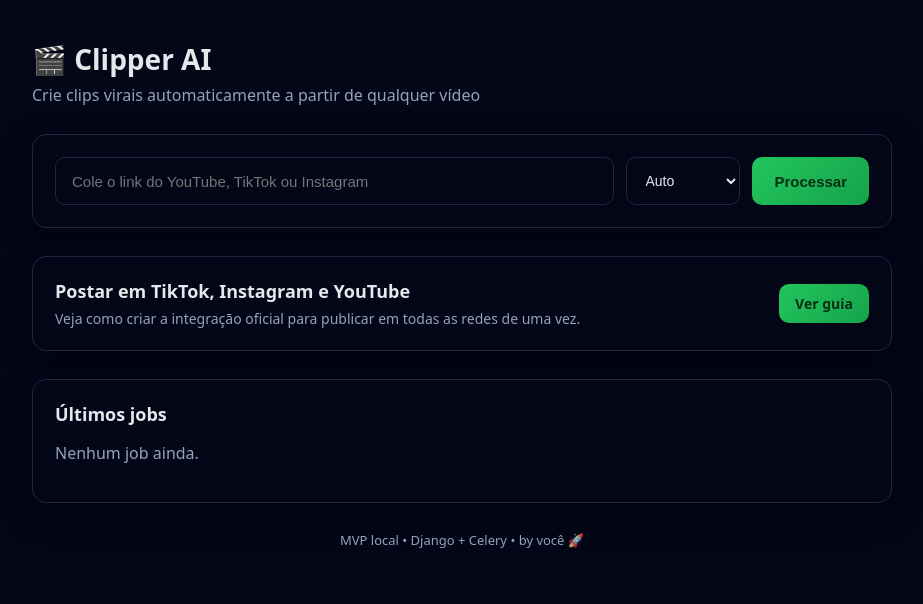
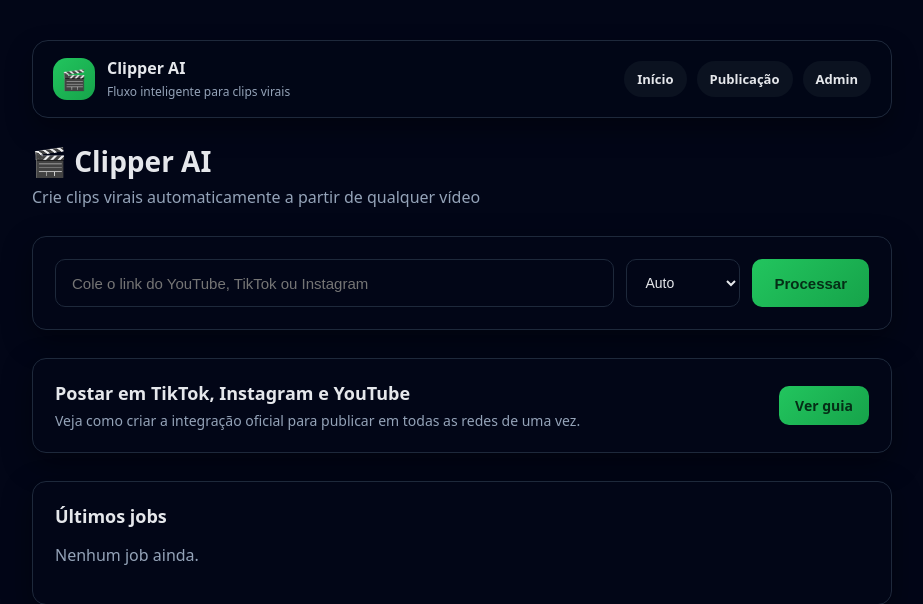
Before and after one commit to Lisbooa16/ia_clip, a Django app: page / in a window 1280 px wide. Shown: the top 604 px of the page, without its empty margins (178-1101 px from the left). Run offline with Django 5.2, Linux system fonts and the light colour scheme; data that the repository does not hold is empty; parts of the project's set-up code (start-up, migrations or seed data) failed here and were passed over.

Commit message:
Add shared navigation bar to clipper pages

```diff
--- a/clips/templates/clips/home.html
+++ b/clips/templates/clips/home.html
@@ -35,8 +35,74 @@
       max-width: 860px;
     }
 
+    .top-nav {
+      display: flex;
+      justify-content: space-between;
+      align-items: center;
+      gap: 16px;
+      padding: 16px 20px;
+      border-radius: 16px;
+      background: rgba(2, 6, 23, 0.9);
+      border: 1px solid var(--border);
+      box-shadow: 0 12px 26px rgba(0, 0, 0, 0.35);
+      flex-wrap: wrap;
+    }
+
+    .brand {
+      display: flex;
+      align-items: center;
+      gap: 12px;
+    }
+
+    .brand-mark {
+      width: 42px;
+      height: 42px;
+      border-radius: 14px;
+      background: linear-gradient(135deg, #22c55e, #16a34a);
+      display: grid;
+      place-items: center;
+      font-size: 20px;
+      color: #052e16;
+      font-weight: 800;
+    }
+
+    .brand-text strong {
+      display: block;
+      font-size: 16px;
+    }
+
+    .brand-text span {
+      font-size: 12px;
+      color: var(--muted);
+    }
+
+    .nav-links {
+      display: flex;
+      gap: 10px;
+      flex-wrap: wrap;
+    }
+
+    .nav-links a {
+      text-decoration: none;
+      padding: 8px 12px;
+      border-radius: 999px;
+      font-size: 13px;
+      font-weight: 700;
+      color: var(--text);
+      background: #0b1220;
+      border: 1px solid transparent;
+      transition: all 0.15s ease;
+    }
+
+    .nav-links a:hover {
+      color: var(--primary);
+      border-color: rgba(34, 197, 94, 0.5);
+      box-shadow: 0 6px 18px rgba(34, 197, 94, 0.2);
+    }
+
     header {
       margin-bottom: 28px;
+      margin-top: 24px;
     }
 
     header h1 {
@@ -205,6 +271,21 @@
 <body>
   <div class="app">
 
+    <nav class="top-nav">
+      <div class="brand">
+        <div class="brand-mark">🎬</div>
+        <div class="brand-text">
+          <strong>Clipper AI</strong>
+          <span>Fluxo inteligente para clips virais</span>
+        </div>
+      </div>
+      <div class="nav-links">
+        <a href="/">Início</a>
+        <a href="{% url 'publishing_guide' %}">Publicação</a>
+        <a href="/admin/">Admin</a>
+      </div>
+    </nav>
+
     <header>
       <h1>🎬 Clipper AI</h1>
       <p>Crie clips virais automaticamente a partir de qualquer vídeo</p>
```
Also changed, not shown: clips/templates/clips/job_detail.html (+81 -0 lines), clips/templates/clips/publishing.html (+81 -0 lines).
